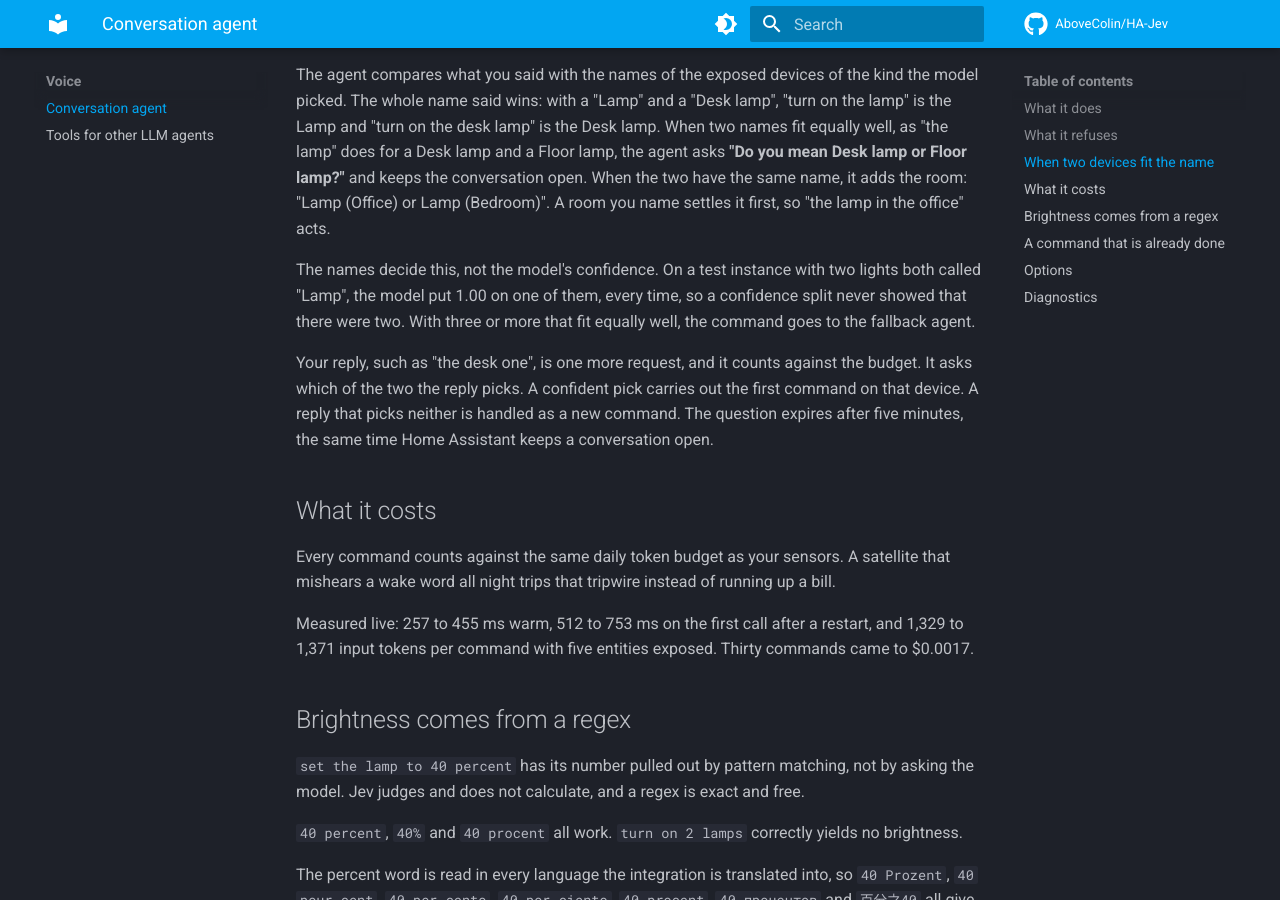
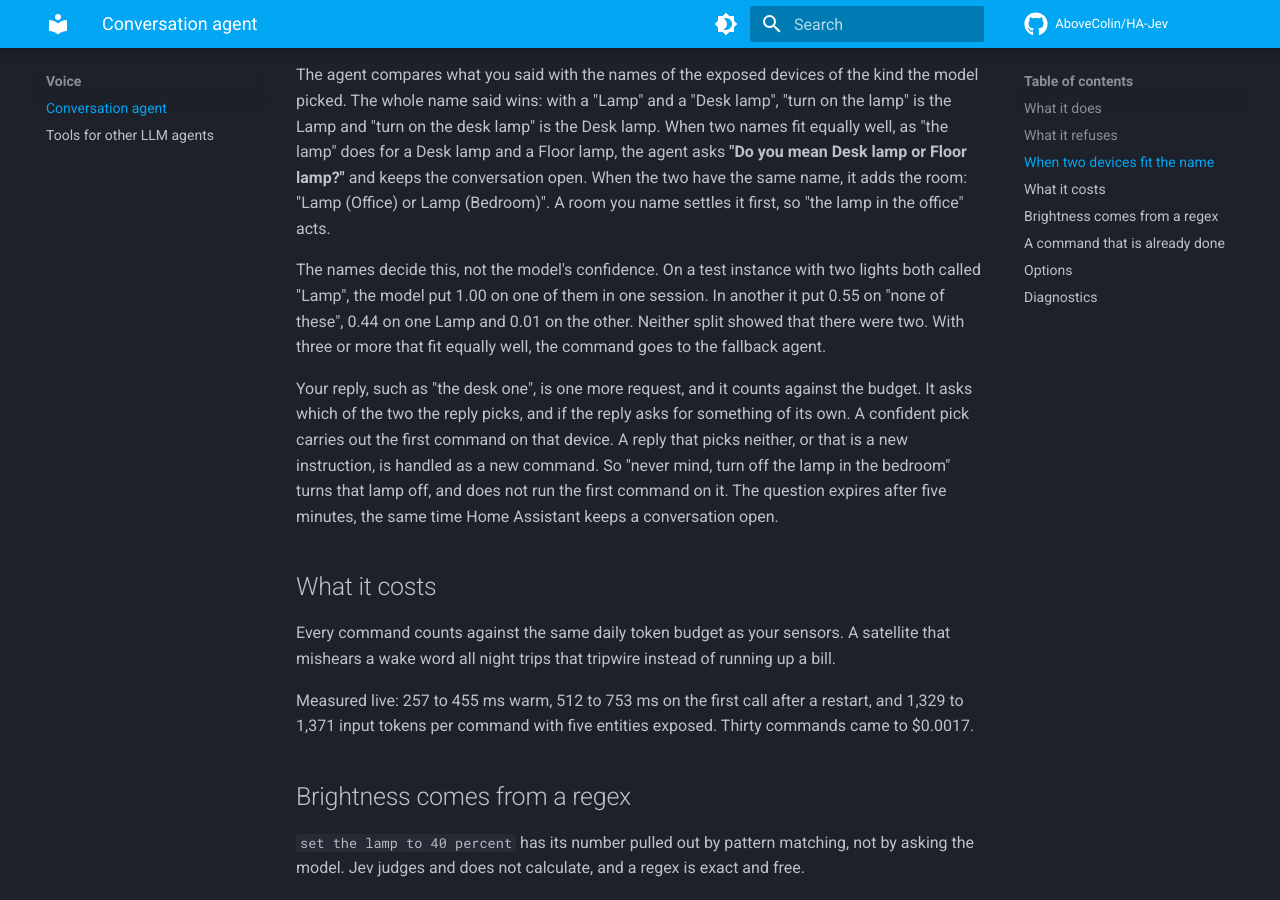
Before and after one commit to AboveColin/HA-Jev, an MkDocs documentation site: the page built from site-docs/conversation.md, in a window 1280 px wide and 900 px high, scrolled down 1934 px. Built offline with MkDocs 1.6.1 and Material for MkDocs 9.7.7, drawn with Linux system fonts in a browser that asks for light colours; comment, search, counter and statistics services are not loaded.

Commit message:
Say what a reply that asks for something else does

```diff
--- a/site-docs/conversation.md
+++ b/site-docs/conversation.md
@@ -72,13 +72,17 @@ two have the same name, it adds the room: "Lamp (Office) or Lamp (Bedroom)". A r
 you name settles it first, so "the lamp in the office" acts.
 
 The names decide this, not the model's confidence. On a test instance with two lights
-both called "Lamp", the model put 1.00 on one of them, every time, so a confidence
-split never showed that there were two. With three or more that fit equally well, the
-command goes to the fallback agent.
+both called "Lamp", the model put 1.00 on one of them in one session. In another it put
+0.55 on "none of these", 0.44 on one Lamp and 0.01 on the other. Neither split showed
+that there were two. With three or more that fit equally well, the command goes to the
+fallback agent.
 
 Your reply, such as "the desk one", is one more request, and it counts against the
-budget. It asks which of the two the reply picks. A confident pick carries out the
-first command on that device. A reply that picks neither is handled as a new command.
+budget. It asks which of the two the reply picks, and if the reply asks for something
+of its own. A confident pick carries out the first command on that device. A reply
+that picks neither, or that is a new instruction, is handled as a new command. So
+"never mind, turn off the lamp in the bedroom" turns that lamp off, and does not run
+the first command on it.
 The question expires after five minutes, the same time Home Assistant keeps a
 conversation open.
 
```
